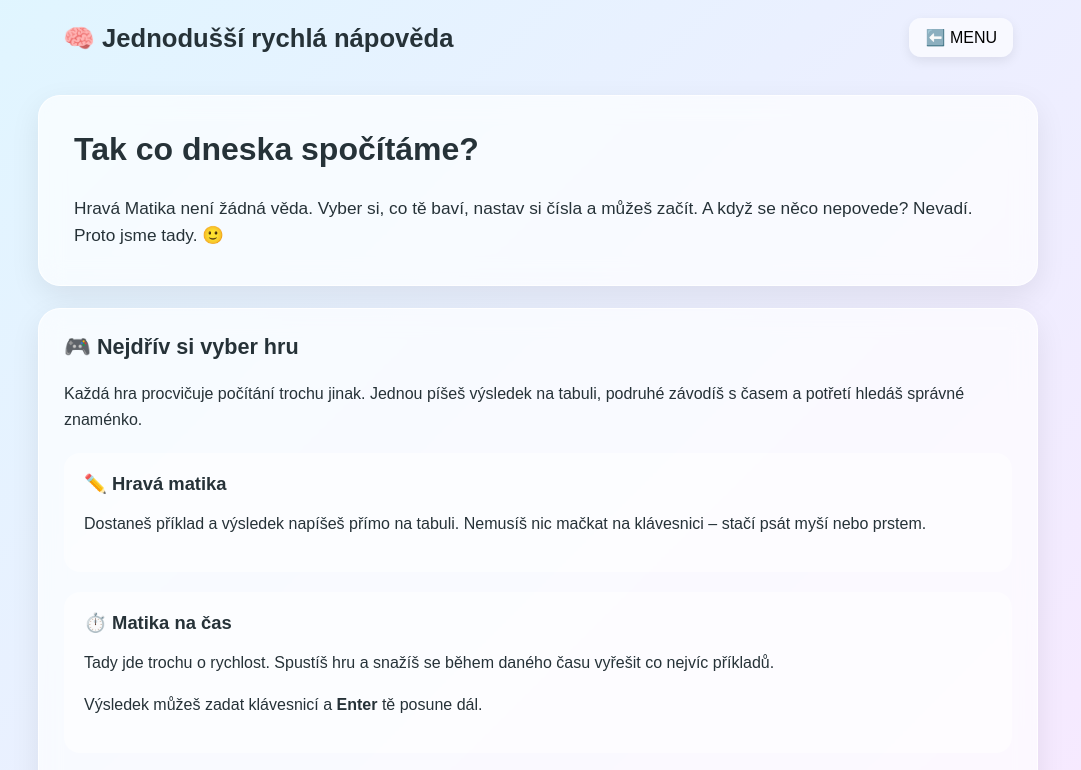
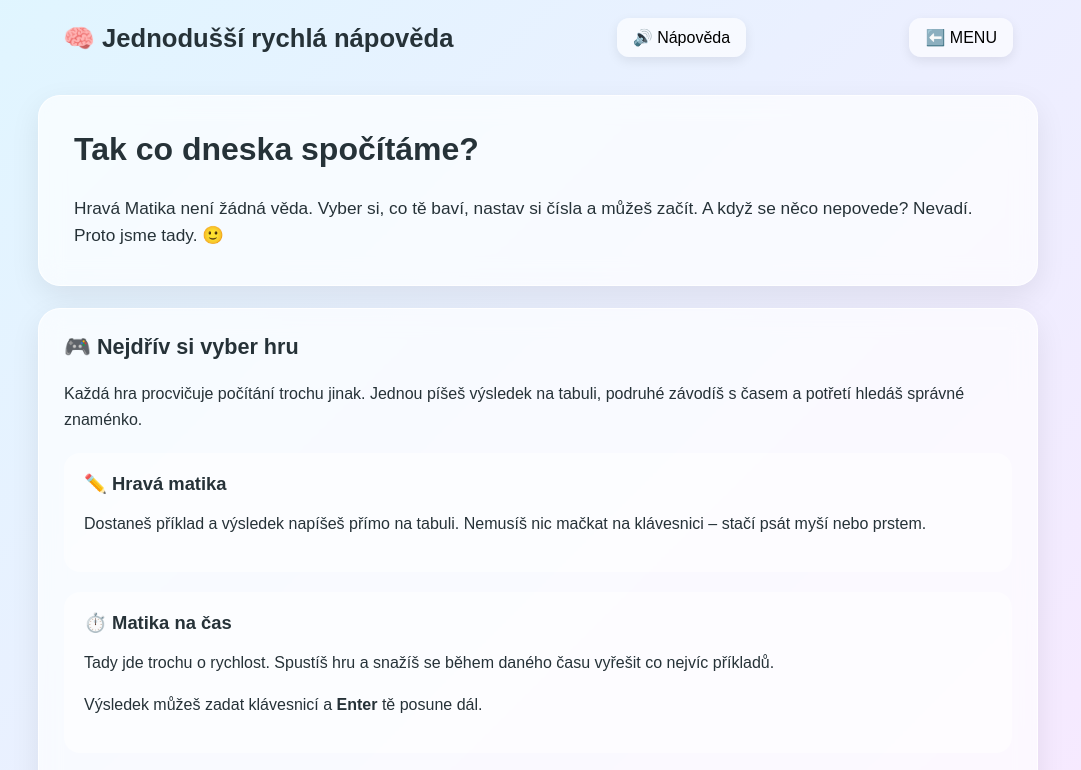
Before and after one commit to Daveepr/matika, a plain HTML site: page help1.html in a window 1280 px wide. Shown: the top 770 px of the page, without its empty margins (102-1183 px from the left). Drawn offline with Linux system fonts and the light colour scheme.

Commit message:
Add files via upload

```diff
--- a/help1.html
+++ b/help1.html
@@ -135,10 +135,37 @@
 
 <div class="topbar">
     <h1>🧠 Jednodušší rychlá nápověda </h1>
+    <button id="audioBtn" class="menu-btn" onclick="toggleAudio()">
+       🔊 Nápověda
+    </button>
+
     <button class="menu-btn" onclick="location.href='menu.html'">
         ⬅️ MENU
     </button>
 </div>
+
+<audio id="napoveda" src="nap1.mp3"></audio>
+
+<script>
+function toggleAudio() {
+    const audio = document.getElementById('napoveda');
+    const btn = document.getElementById('audioBtn');
+
+    if (audio.paused) {
+        audio.play();
+        btn.textContent = '⏸️ Pozastavit';
+    } else {
+        audio.pause();
+        btn.textContent = '🔊 Nápověda';
+    }
+}
+
+document.getElementById('napoveda').addEventListener('ended', () => {
+    document.getElementById('audioBtn').textContent = '🔊 Nápověda';
+});
+</script>
+
+
 
 <div class="container">
 
```
Also changed, not shown: 1 other file.
